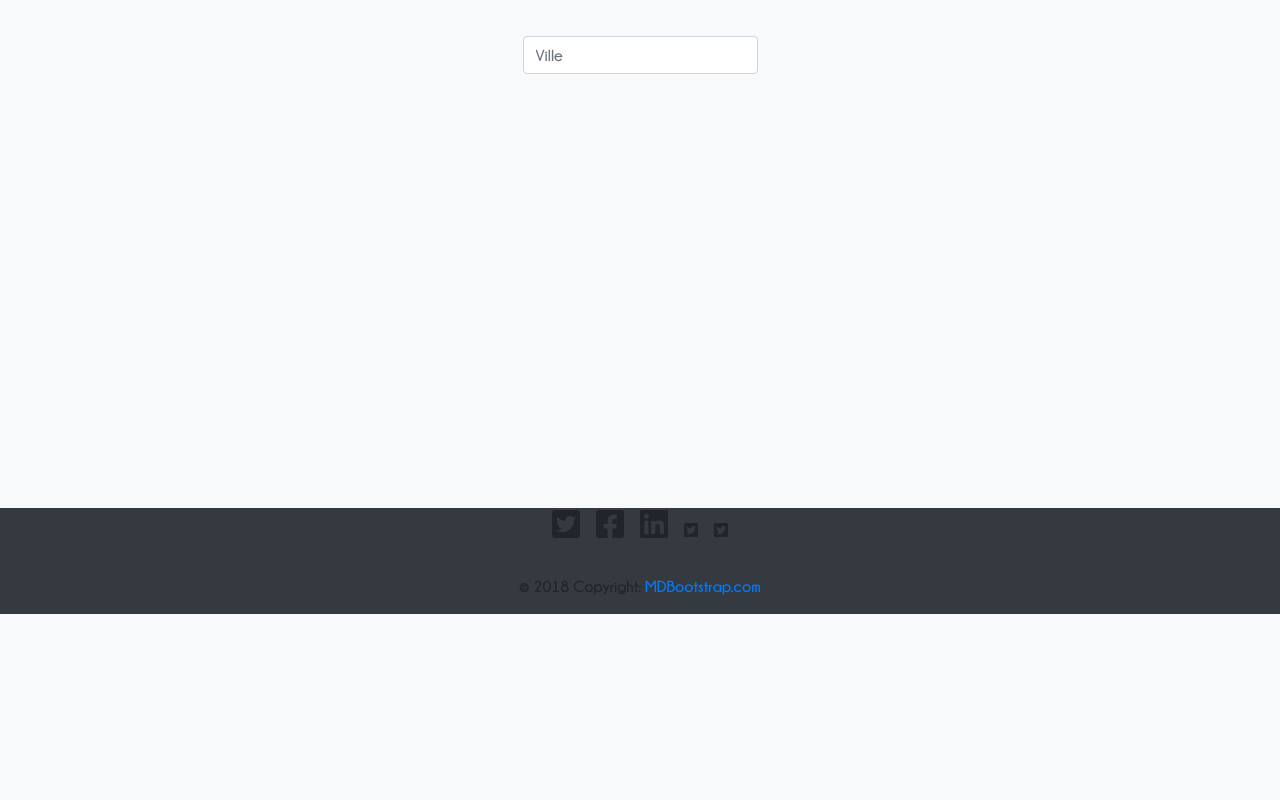
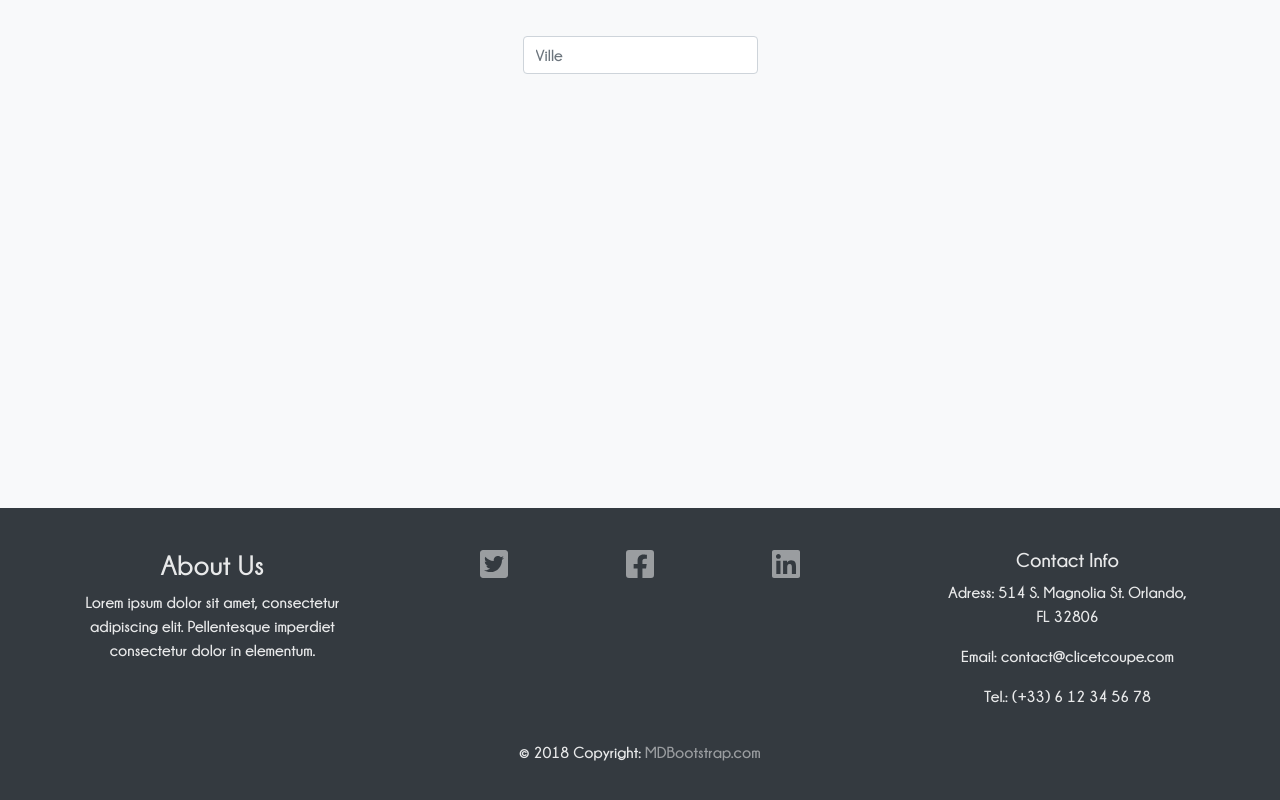
Before and after one commit to WildCodeSchool/biarritz-0918-react-cnc, a React (Create React App) app: page / in a window 1280 px wide. Shown: the part 348-1148 px from the top of the page. Before the commit the page ends 962 px from the top, so only its background shows below. Built offline with nearby package versions, Linux system fonts and the light colour scheme; no server answers.

Commit message:
stylized footer

```diff
--- a/src/components/footer/Footer.jsx
+++ b/src/components/footer/Footer.jsx
@@ -6,36 +6,37 @@ import styles from './Footer.module.css';
 class TheFooter extends React.Component {
     render(){
         return(
-            <Fragment>
-                <footer className={styles.bgcolor}>
+            <Fragment >
+                <footer style={{backgroundColor:'#343a40', padding:'25px'}}>
                     <div className="container">
-                        <ul className="list-unstyled list-inline text-center">
+                        <div className="row">
+                            <div className="col-md-3" style={{marginTop:'15px'}}>
+                                <h3>About Us</h3>
+                                <p>Lorem ipsum dolor sit amet, consectetur adipiscing elit.
+                                    Pellentesque imperdiet consectetur dolor in elementum.</p>
+                            </div>
+                            <div className="col-md" style={{marginTop:'15px'}}>
+                                <ul className="list-unstyled list-inline" style={{display:'flex', justifyContent:'space-evenly'}}>
                                     <li className="list-inline-item">
-                                <a className="btn-floating btn-fb mx-1">
-                                    <FontAwesomeIcon icon={['fab', 'twitter-square']} size="2x" color="" />
-                                </a>
+                                        <a href="#"><FontAwesomeIcon icon={['fab', 'twitter-square']} size="2x" /></a>
                                     </li>
                                     <li className="list-inline-item">
-                                <a className="btn-floating btn-tw mx-1">
-                                    <FontAwesomeIcon icon={['fab', 'facebook-square']} size="2x" />
-                                </a>
+                                        <a href="https://www.facebook.com/clicetcoupe/"><FontAwesomeIcon icon={['fab', 'facebook-square']} size="2x" /></a>
                                     </li>
                                     <li className="list-inline-item">
-                                <a className="btn-floating btn-gplus mx-1">
-                                    <FontAwesomeIcon icon={['fab', 'linkedin']} size="2x" />
-                                </a>
-                            </li>
-                            <li className="list-inline-item">
-                                <a className="btn-floating btn-li mx-1">
-                                    <FontAwesomeIcon icon={['fab', 'twitter-square']} />
-                                </a>
-                            </li>
-                            <li className="list-inline-item">
-                                <a className="btn-floating btn-dribbble mx-1">
-                                    <FontAwesomeIcon icon={['fab', 'twitter-square']} />
-                                </a>
+                                        <a href="https://www.linkedin.com/company/clicetcoupe/"><FontAwesomeIcon icon={['fab', 'linkedin']} size="2x" /></a>
                                     </li>
                                 </ul>
+                            </div>
+                            <div className="col-md-3" style={{marginTop:'15px'}}>
+                                <h5><strong>Contact Info</strong></h5>
+                                <p><strong>Adress:</strong> 514 S. Magnolia St.
+                                    Orlando, FL 32806
+                                </p>
+                                <p><strong>Email:</strong> contact@clicetcoupe.com</p>
+                                <p><strong>Tel.:</strong> (+33) 6 12 34 56 78</p>
+                            </div>
+                        </div>
                     </div>
                     <div className="footer-copyright text-center py-3">© 2018 Copyright:
                         <a href="https://mdbootstrap.com/education/bootstrap/"> MDBootstrap.com</a>
--- a/src/components/footer/Footer.module.css
+++ b/src/components/footer/Footer.module.css
@@ -1,3 +1,11 @@
-.bgcolor {
-    background-color: #343a40;
+footer {
+    color: rgba(255, 255, 255, 0.89);
 }
+
+footer a {
+    color: rgba(255, 255, 255, 0.5);
+}
+
+footer a:hover {
+    color: rgba(255, 255, 255, 1);
+}
```
Lines whose indentation alone changed are shown as unchanged.
